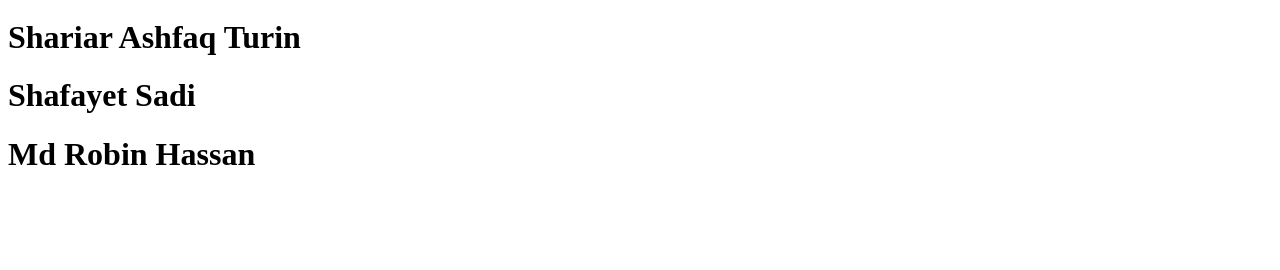
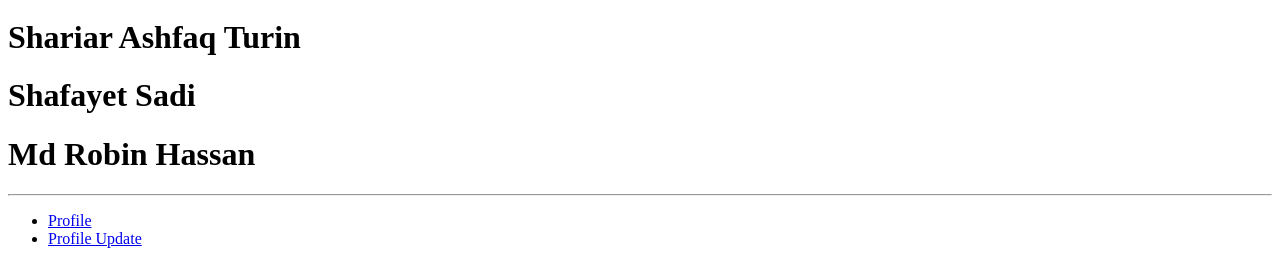
Before and after one commit to sushen/matrivume, a Django app: page / in a window 1280 px wide. Shown: the part 552-822 px from the top of the page. Before the commit the page ends 717 px from the top, so only its background shows below. Run offline with Django 3.2, Linux system fonts and the light colour scheme.

Commit message:
Resolve Conflict

```diff
--- a/templates/home.html
+++ b/templates/home.html
@@ -19,5 +19,12 @@
     <h1>Shafayet Sadi</h1>
     <h1>Md Robin Hassan</h1>
     <h1></h1>
+    <hr>
+    <ul>
+        <li><a href="{% url 'matrivume_profile:profile_view' %}">Profile</a></li>
+        <li><a href="{% url 'matrivume_profile:profile_update_view' %}">Profile Update</a></li>
+
+    </ul>
+<h1></h1>
 </body>
 </html>
```
